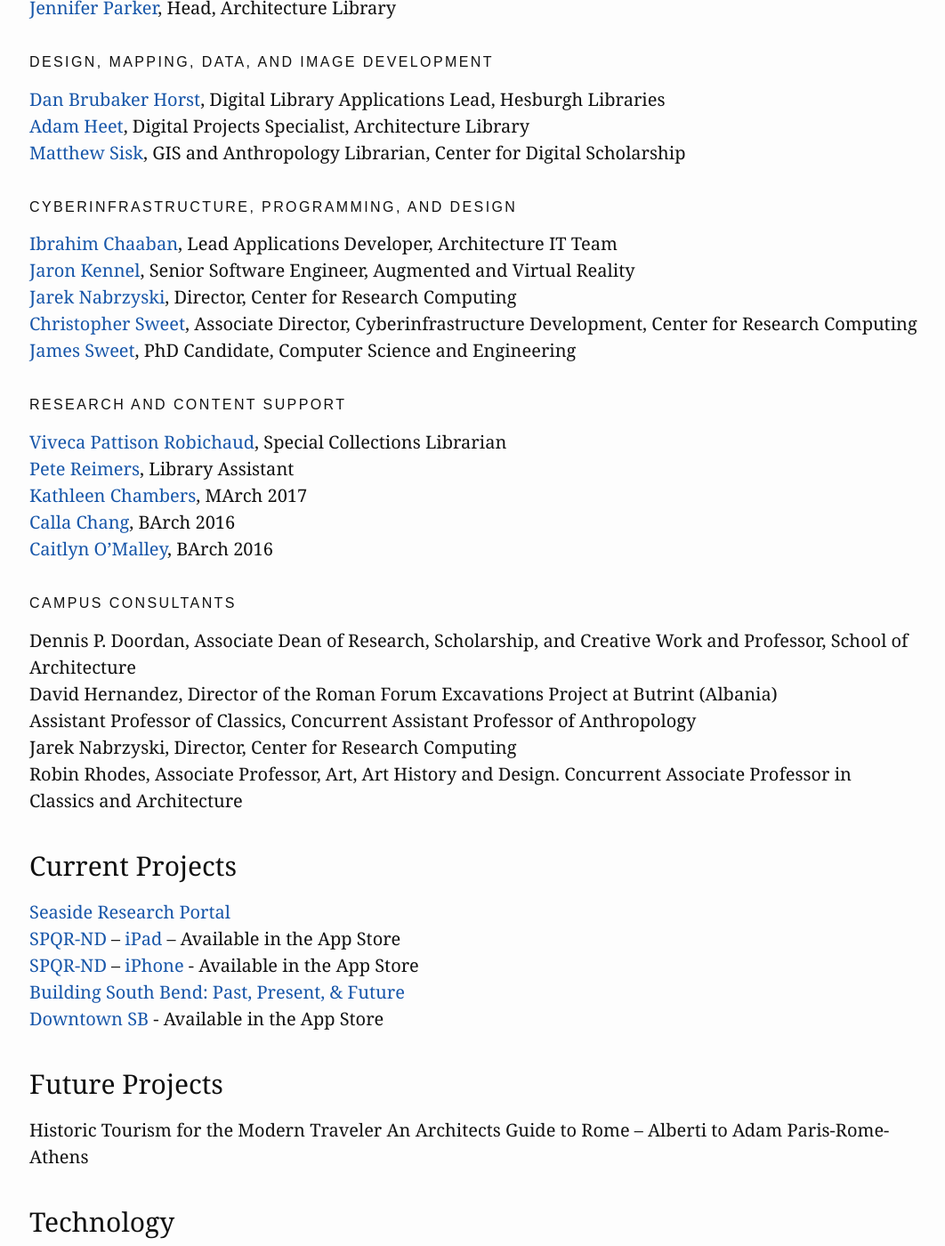
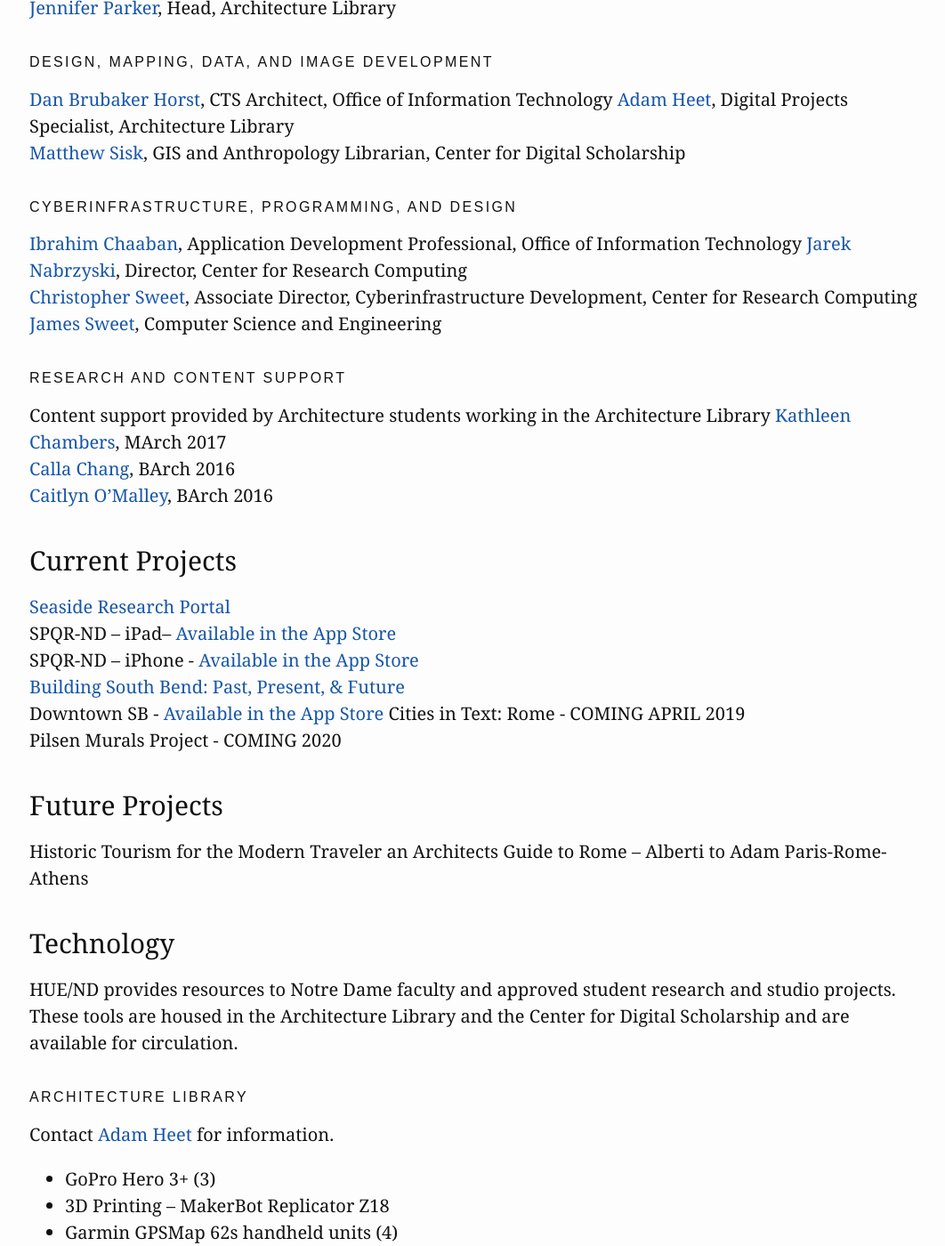
Before and after one commit to HUE-ND/HUE-ND.github.io, a Jekyll site: the page built from about.md, in a window 1280 px wide and 1400 px high, scrolled down 726 px. Shown: the whole window at 89% size, without its empty margins (107-1169 px from the left). Built offline with Jekyll 4.4.1, drawn with Linux system fonts in a browser that asks for light colours; some web fonts are replaced.

Commit message:
Content and title updates

```diff
--- a/about.md
+++ b/about.md
@@ -15,41 +15,33 @@ Efforts include expanding SPQR-ND, an application for the iPad and iPhone that c
 [Jennifer Parker](mailto:jparker9@nd.edu?subject=HUE/ND), Head, Architecture Library
 
 ### Design, Mapping, Data, and Image Development
-[Dan Brubaker Horst](mailto:dan.brubaker.horst@nd.edu?subject=HUE/ND), Digital Library Applications Lead, Hesburgh Libraries
+[Dan Brubaker Horst](mailto:dan.brubaker.horst@nd.edu?subject=HUE/ND), CTS Architect, Office of Information Technology
 [Adam Heet](mailto:Adam.L.Heet.3@nd.edu?subject=HUE%20Lab%20Technology), Digital Projects Specialist, Architecture Library
 [Matthew Sisk](mailto:matthew.sisk@nd.edu?subject=HUE/ND), GIS and Anthropology Librarian, Center for Digital Scholarship
 
 ### Cyberinfrastructure, Programming, and Design
-[Ibrahim Chaaban](mailto:archit@nd.edu?subject=HUE/ND), Lead Applications Developer, Architecture IT Team
-[Jaron Kennel](mailto:jkennel@nd.edu), Senior Software Engineer, Augmented and Virtual Reality
+[Ibrahim Chaaban](mailto:archit@nd.edu?subject=HUE/ND), Application Development Professional, Office of Information Technology
 [Jarek Nabrzyski](mailto:jaroslaw.nabrzyski1@nd.edu?subject=HUE/ND), Director, Center for Research Computing
 [Christopher Sweet](mailto:chris.sweet@nd.edu?subject=HUE/ND), Associate Director, Cyberinfrastructure Development, Center for Research Computing
-[James Sweet](mailto:jsweet@nd.edu?subject=HUE/ND), PhD Candidate, Computer Science and Engineering
+[James Sweet](mailto:jsweet@nd.edu?subject=HUE/ND), Computer Science and Engineering
 
 ### Research and Content Support
-[Viveca Pattison Robichaud](mailto:vivecarobichaud@nd.edu), Special Collections Librarian
-[Pete Reimers](mailto:preimer1@nd.edu), Library Assistant
+Content support provided by Architecture students working in the Architecture Library
 [Kathleen Chambers](mailto:kathleen.t.chambers.29@nd.edu), MArch 2017
 [Calla Chang](mailto:calla.g.chang.66@nd.edu), BArch 2016
 [Caitlyn O'Malley](mailto:caitlyn.e.o'malley.44@nd.edu), BArch 2016
 
-### Campus Consultants
-Dennis P. Doordan, Associate Dean of Research, Scholarship, and Creative Work and Professor, School of Architecture
-David Hernandez, Director of the Roman Forum Excavations Project at Butrint (Albania)
-Assistant Professor of Classics, Concurrent Assistant Professor of Anthropology
-Jarek Nabrzyski, Director, Center for Research Computing
-Robin Rhodes, Associate Professor, Art, Art History and Design. Concurrent Associate Professor in Classics and Architecture
-
 ## Current Projects
 [Seaside Research Portal](http://seaside.library.nd.edu)
-[SPQR-ND](http://library.nd.edu/architecture/spqrnd.shtml) – [iPad](https://itunes.apple.com/us/app/spqr-nd/id908746471?mt=8) – Available in the App Store
-[SPQR-ND](http://library.nd.edu/architecture/spqrnd.shtml) – [iPhone](https://itunes.apple.com/us/app/spqr-nd-for-iphone/id932396810?mt=8) - Available in the App Store
-[Building South Bend: Past, Present, & Future](http://library.nd.edu/architecture/southbend/index.shtml)
-[Downtown SB](https://itunes.apple.com/us/app/downtown-sb/id993179423?mt=8) - Available in the App Store
+SPQR-ND – iPad– [Available in the App Store](https://itunes.apple.com/us/app/spqr-nd/id908746471?mt=8)
+SPQR-ND – iPhone - [Available in the App Store](https://itunes.apple.com/us/app/spqr-nd-for-iphone/id932396810?mt=8)
+[Building South Bend: Past, Present, & Future](https://buildingsouthbend.nd.edu/)
+Downtown SB - [Available in the App Store](https://itunes.apple.com/us/app/downtown-sb/id993179423?mt=8)
+Cities in Text: Rome - COMING APRIL 2019
+Pilsen Murals Project - COMING 2020
 
 ## Future Projects
-Historic Tourism for the Modern Traveler
-An Architects Guide to Rome – Alberti to Adam
+Historic Tourism for the Modern Traveler an Architects Guide to Rome – Alberti to Adam
 Paris-Rome-Athens
 
 ## Technology
```
